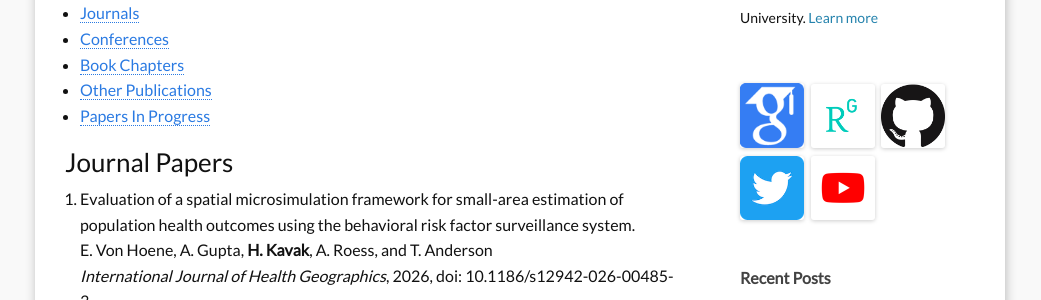
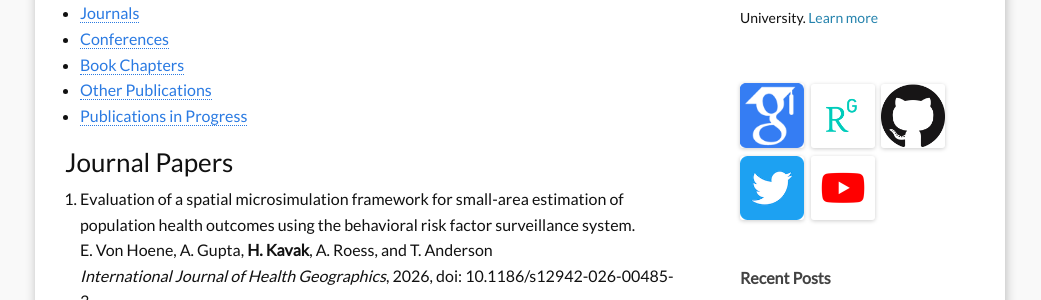
Before and after one commit to hamdikavak/hamdikavak.github.io, a Jekyll site: the page built from c5_publications.md, in a window 1280 px wide and 900 px high. Shown: the part 392-692 px from the top of the window, without its empty margins (120-1161 px from the left). Built offline with Jekyll 4.4.1, drawn with Linux system fonts in a browser that asks for light colours; nearby versions of some CDN libraries; some of the changed text lies outside the part shown.

Commit message:
Rename Papers in Progress section to Publications in Progress

```diff
--- a/c5_publications.md
+++ b/c5_publications.md
@@ -14,7 +14,7 @@
 - <a href="#conferences">Conferences</a>
 - <a href="#books">Book Chapters</a>
 - <a href="#others">Other Publications</a>
-- <a href="#rev">Papers In Progress</a>
+- <a href="#rev">Publications in Progress</a>
 
 
 <a name="journals"></a>
@@ -522,7 +522,7 @@
 
 <a name="rev"></a>
 
-### Papers in Progress
+### Publications in Progress
 
 1. Immersive Agent-Based Modeling through Virtual Reality: Implementation and Case Studies. M. Wang, N.E. Pinar, and <strong>H. Kavak</strong>. To be submitted to Journal of Simulation Practice and Theory.
 
```
